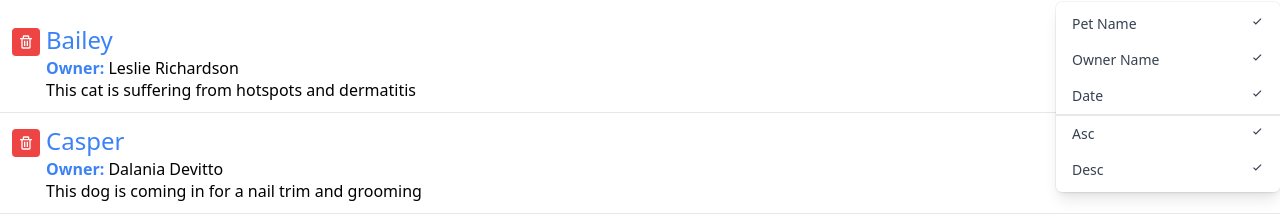
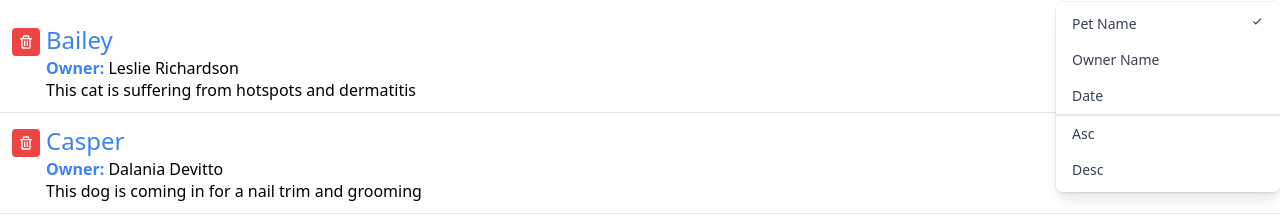
Before and after one commit to shunssv/react-interface-practice, a React (Vite) app: page / in a window 1280 px wide. Both pictures are taken after a click on the button "Sort By". Shown: the part 224-448 px from the top of the page. Built offline with nearby package versions, Linux system fonts and the light colour scheme.

Commit message:
:zap: added program for the sorting interface

```diff
--- a/src/App.jsx
+++ b/src/App.jsx
@@ -47,7 +47,13 @@
       </h1>
       <p className="mb-3">this is a page for my react practice!</p>
       <AddAppointment />
-      <Search query={query} onQueryChange={(myQuery) => setQuery(myQuery)} />
+      <Search
+        query={query}
+        onQueryChange={(myQuery) => setQuery(myQuery)}
+        onSortByChange={(mySort) => setSortBy(mySort)}
+        sortBy={sortBy}
+        onOrderByChange={(myOrder) => setOrderBy(myOrder)}
+      />
 
       <ul className="divide-y divide-gray-200">
         {filteredAppointments.map((appointment) => (
--- a/src/components/Search.jsx
+++ b/src/components/Search.jsx
@@ -1,7 +1,13 @@
 import { useState } from 'react';
 import { BiSearch, BiCaretDown, BiCheck } from 'react-icons/bi';
 
-const DropDown = ({ toggle }) => {
+const DropDown = ({
+  toggle,
+  sortBy,
+  onSortByChange,
+  orderBy,
+  onOrderByChange,
+}) => {
   if (!toggle) {
     return null;
   }
@@ -19,39 +25,51 @@
         <div
           className="px-4 py-2 text-sm text-gray-700 hover:bg-gray-100 hover:text-gray-900 flex justify-between cursor-pointer"
           role="menuitem"
+          onClick={() => onSortByChange('petName')}
         >
-          Pet Name <BiCheck />
+          Pet Name {(sortBy === 'petName') && <BiCheck />}
         </div>
         <div
           className="px-4 py-2 text-sm text-gray-700 hover:bg-gray-100 hover:text-gray-900 flex justify-between cursor-pointer"
           role="menuitem"
+          onClick={() => onSortByChange('ownerName')}
         >
-          Owner Name <BiCheck />
+          Owner Name {(sortBy === 'ownerName') && <BiCheck />}
         </div>
         <div
           className="px-4 py-2 text-sm text-gray-700 hover:bg-gray-100 hover:text-gray-900 flex justify-between cursor-pointer"
           role="menuitem"
+          onClick={() => onSortByChange('aptDate')}
         >
-          Date <BiCheck />
+          Date {(sortBy === 'aptDate') && <BiCheck />}
         </div>
         <div
           className="px-4 py-2 text-sm text-gray-700 hover:bg-gray-100 hover:text-gray-900 flex justify-between cursor-pointer border-gray-1 border-t-2"
           role="menuitem"
+          onClick={() => onOrderByChange('asc')}
         >
-          Asc <BiCheck />
+          Asc {(orderBy === 'asc') && <BiCheck />}
         </div>
         <div
           className="px-4 py-2 text-sm text-gray-700 hover:bg-gray-100 hover:text-gray-900 flex justify-between cursor-pointer"
           role="menuitem"
+          onClick={() => onOrderByChange('desc')}
         >
-          Desc <BiCheck />
+          Desc {(orderBy === 'desc') && <BiCheck />}
         </div>
       </div>
     </div>
   );
 };
 
-const Search = ({ query, onQueryChange }) => {
+const Search = ({
+  query,
+  onQueryChange,
+  sortBy,
+  onSortByChange,
+  orderBy,
+  onOrderByChange,
+}) => {
   let [toggleSort, setToggleSort] = useState(false);
 
   return (
@@ -86,7 +104,13 @@
             >
               Sort By <BiCaretDown className="ml-2" />
             </button>
-            <DropDown toggle={toggleSort} />
+            <DropDown
+              toggle={toggleSort}
+              sortBy={sortBy}
+              onSortByChange={(mySort) => onSortByChange(mySort)}
+              orderBy={orderBy}
+              onOrderByChange={(myOrder) => onOrderByChange(myOrder)}
+            />
           </div>
         </div>
       </div>
```
